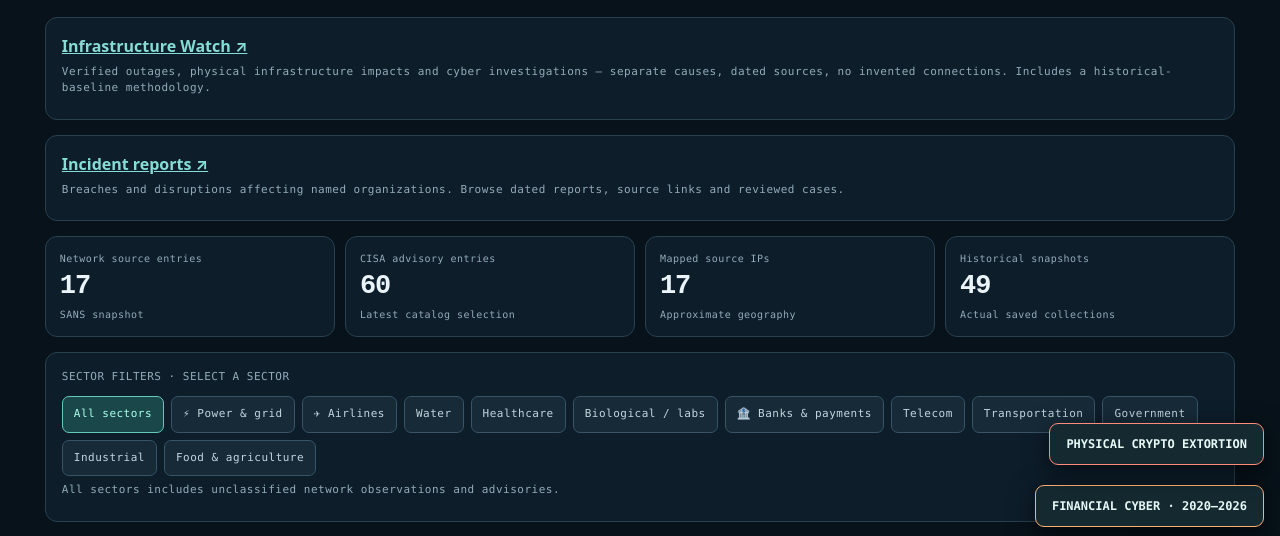
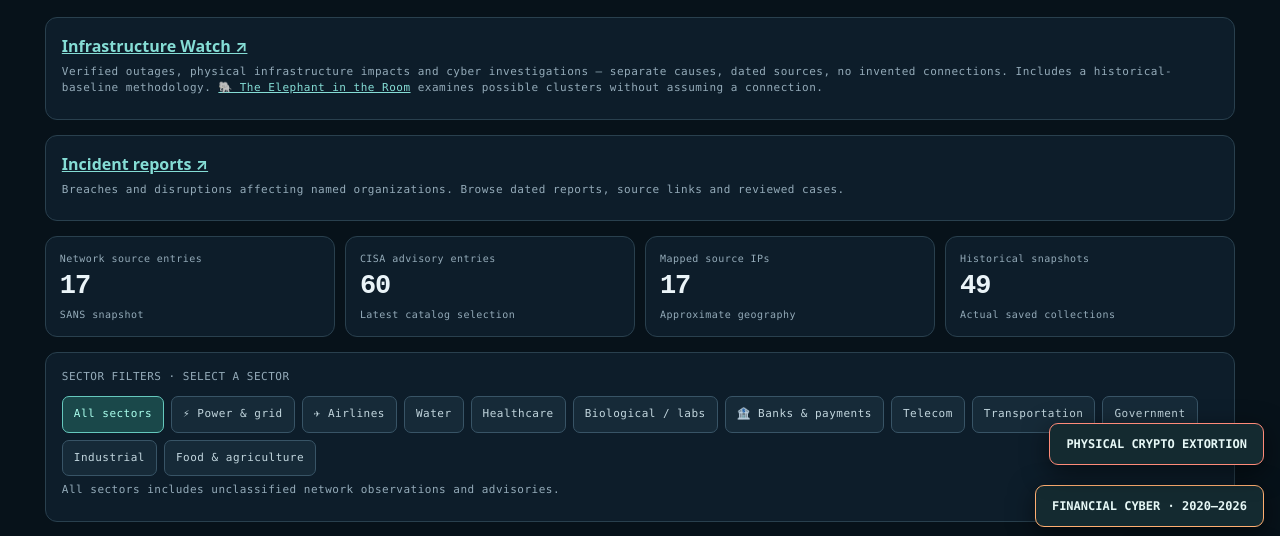
Before and after one commit to dmitrid1718-oss/hackradar, a plain HTML site: page index.html in a window 1280 px wide. Shown: the part 195-731 px from the top of the page. Drawn offline with nearby package versions, Linux system fonts and the light colour scheme.

Commit message:
Link Elephant investigation from index.html

```diff
--- a/index.html
+++ b/index.html
@@ -20,7 +20,7 @@
 </style></head>
 <body><header><div class="logo"><span class="radar-mark" aria-hidden="true"><i></i></span>HACKRADAR<sup>™</sup></div><div style="display:flex;align-items:center;gap:10px;flex-wrap:wrap"><span class="status" id="status" role="status">Checking sources</span></div></header>
 <main><div class="top"><div><div class="eyebrow">PUBLIC CYBER ACTIVITY OBSERVATORY / 002</div><h1>See the invisible internet.</h1><p>Recent observations, known exploited vulnerabilities, and recorded history.</p></div><div class="small" id="updated">Data retrieval: checking…</div></div>
-<section class="panel filters" aria-labelledby="watch-title"><h2 id="watch-title"><a href="/infrastructure-watch.html">Infrastructure Watch ↗</a></h2><p class="small">Verified outages, physical infrastructure impacts and cyber investigations — separate causes, dated sources, no invented connections. Includes a historical-baseline methodology.</p></section>
+<section class="panel filters" aria-labelledby="watch-title"><h2 id="watch-title"><a href="/infrastructure-watch.html">Infrastructure Watch ↗</a></h2><p class="small">Verified outages, physical infrastructure impacts and cyber investigations — separate causes, dated sources, no invented connections. Includes a historical-baseline methodology. <a href="/elephant-in-the-room.html">🐘 The Elephant in the Room</a> examines possible clusters without assuming a connection.</p></section>
 <section class="panel filters" aria-labelledby="incident-title"><h2 id="incident-title"><a href="/incident-reports.html">Incident reports ↗</a></h2><p class="small">Breaches and disruptions affecting named organizations. Browse dated reports, source links and reviewed cases.</p></section>
 <div class="stats">
   <div class="stat"><div class="small">Network source entries</div><strong id="networkCount">—</strong><div class="small">SANS snapshot</div></div>
```
